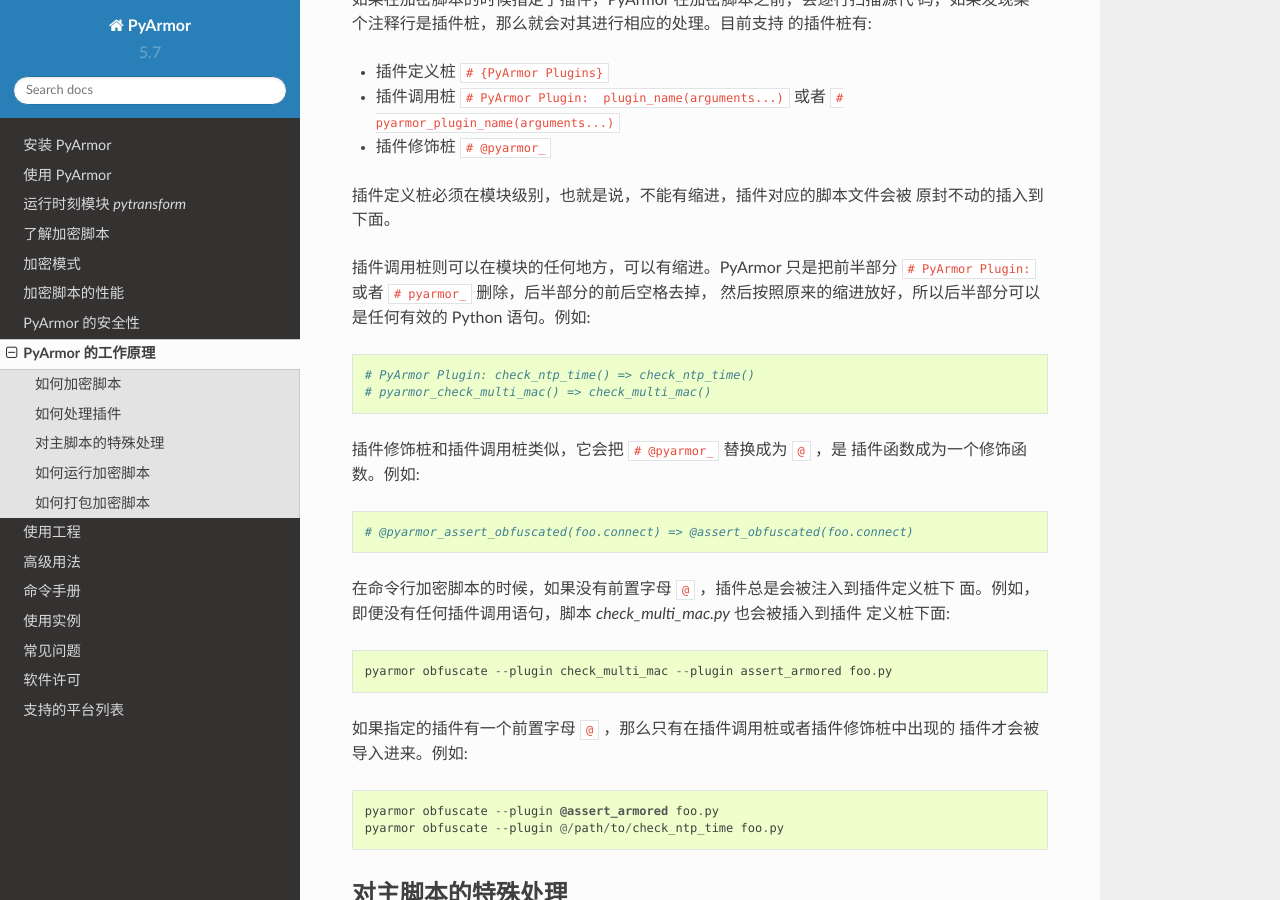
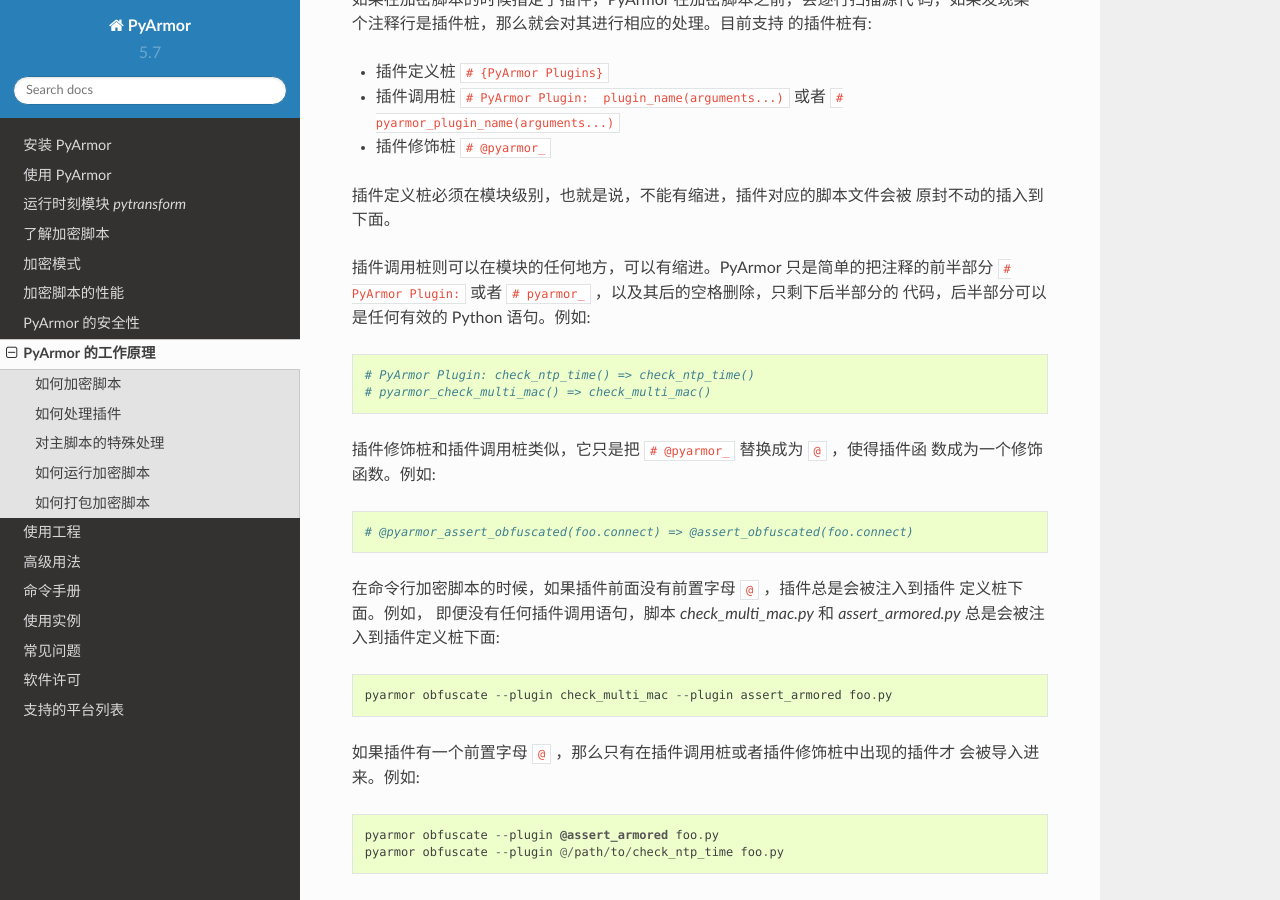
Before and after one commit to dashingsoft/pyarmor-docs-zh, a Sphinx documentation site: the page built from docs/how-to-do.rst, in a window 1280 px wide and 900 px high, scrolled down 2180 px. Built offline with Sphinx 7.4.7 and the Read the Docs theme 2.0.0, drawn with Linux system fonts in a browser that asks for light colours.

Commit message:
Refine doc

```diff
--- a/docs/how-to-do.rst
+++ b/docs/how-to-do.rst
@@ -111,26 +111,26 @@
 插件定义桩必须在模块级别，也就是说，不能有缩进，插件对应的脚本文件会被
 原封不动的插入到下面。
 
-插件调用桩则可以在模块的任何地方，可以有缩进。PyArmor 只是把前半部分
-``# PyArmor Plugin:`` 或者 ``# pyarmor_`` 删除，后半部分的前后空格去掉，
-然后按照原来的缩进放好，所以后半部分可以是任何有效的 Python 语句。例如::
+插件调用桩则可以在模块的任何地方，可以有缩进。PyArmor 只是简单的把注释的前半部分
+``# PyArmor Plugin:`` 或者 ``# pyarmor_`` ，以及其后的空格删除，只剩下后半部分的
+代码，后半部分可以是任何有效的 Python 语句。例如::
 
     # PyArmor Plugin: check_ntp_time() => check_ntp_time()
     # pyarmor_check_multi_mac() => check_multi_mac()
 
-插件修饰桩和插件调用桩类似，它会把 ``# @pyarmor_`` 替换成为 ``@`` ，是
-插件函数成为一个修饰函数。例如::
+插件修饰桩和插件调用桩类似，它只是把 ``# @pyarmor_`` 替换成为 ``@`` ，使得插件函
+数成为一个修饰函数。例如::
 
     # @pyarmor_assert_obfuscated(foo.connect) => @assert_obfuscated(foo.connect)
 
-在命令行加密脚本的时候，如果没有前置字母 ``@`` ，插件总是会被注入到插件定义桩下
-面。例如， 即便没有任何插件调用语句，脚本 `check_multi_mac.py` 也会被插入到插件
-定义桩下面::
+在命令行加密脚本的时候，如果插件前面没有前置字母 ``@`` ，插件总是会被注入到插件
+定义桩下面。例如， 即便没有任何插件调用语句，脚本 `check_multi_mac.py` 和
+`assert_armored.py` 总是会被注入到插件定义桩下面::
 
     pyarmor obfuscate --plugin check_multi_mac --plugin assert_armored foo.py
 
-如果指定的插件有一个前置字母 ``@`` ，那么只有在插件调用桩或者插件修饰桩中出现的
-插件才会被导入进来。例如::
+如果插件有一个前置字母 ``@`` ，那么只有在插件调用桩或者插件修饰桩中出现的插件才
+会被导入进来。例如::
 
     pyarmor obfuscate --plugin @assert_armored foo.py
     pyarmor obfuscate --plugin @/path/to/check_ntp_time foo.py
```
